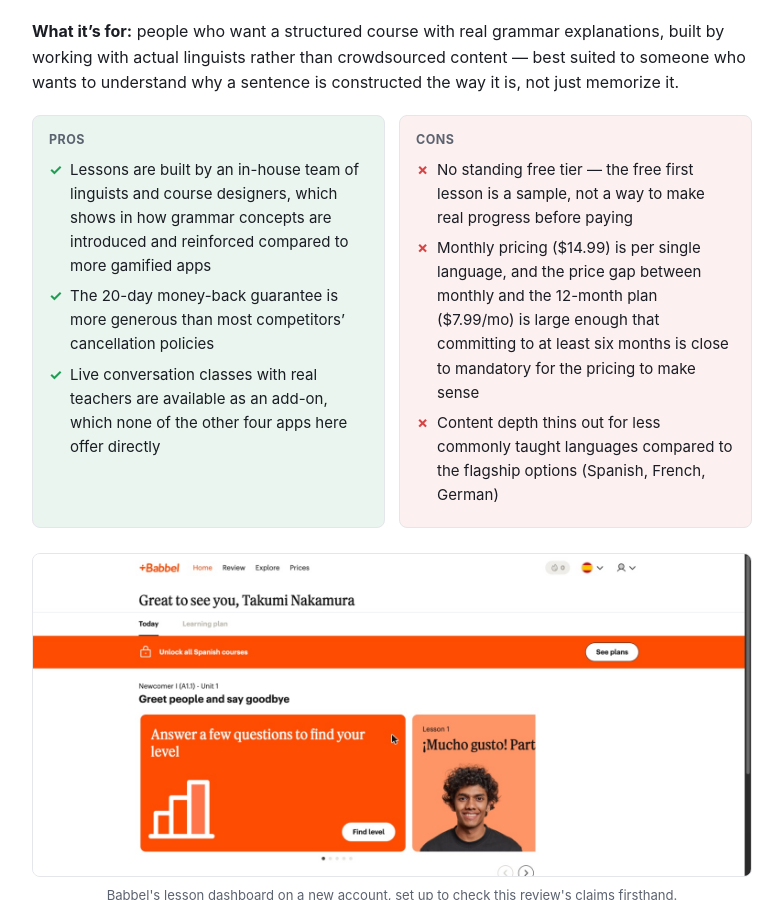
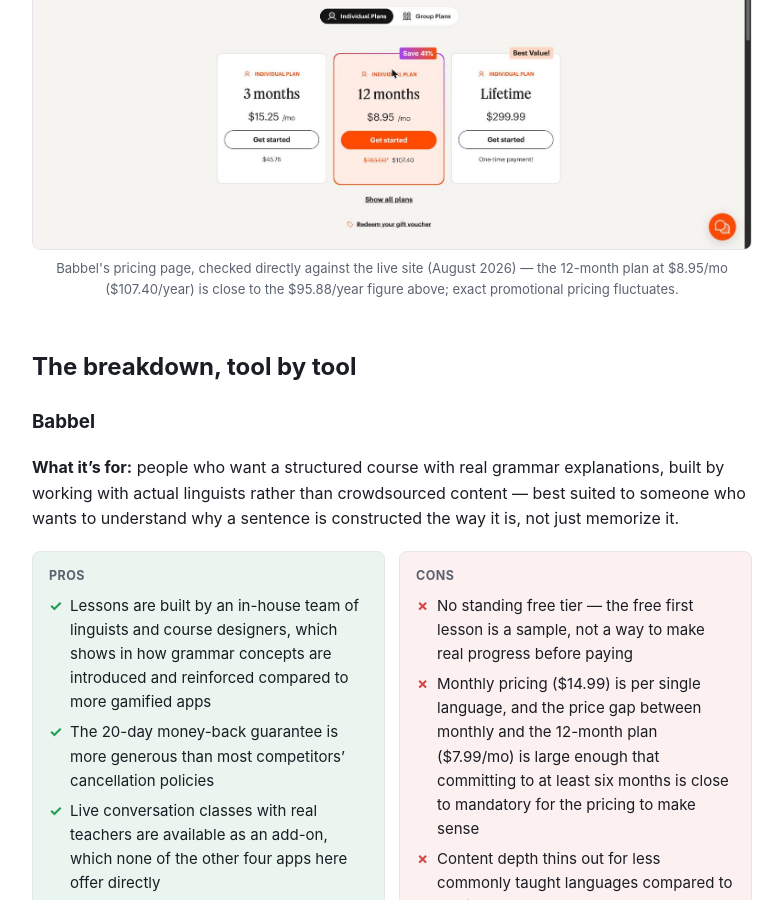
Before and after one commit to akitsu-tkm/overseas-affiliate, a Jekyll site: the page built from _reviews/babbel-review.md, in a window 1280 px wide and 900 px high, scrolled down 3832 px. Shown: the whole window, without its empty margins (248-1031 px from the left). Built offline with Jekyll 4.4.1, drawn with Linux system fonts in a browser that asks for light colours.

Commit message:
Fix Japanese pricing screenshots and add missing Babbel pricing shot
- Canva Pro: pricing screenshot was captured while logged into a
  Japan-region account. Re-captured logged out, using Canva's footer
  language switcher (English (US)) — text is now English; price
  remains in JPY since that's IP-geolocation-driven, not login-driven
  (existing caption already accounted for this).
- Monday.com: pricing screenshot was in Japanese. The public marketing
  pricing page kept redirecting to a branded login screen in this
  browser session, so used the in-app plan comparison view instead
  (English, since account language was already set to English) and
  updated the caption/alt text to match (5 seats, not 3).
- Babbel: had no pricing screenshot at all, unlike every other
  published review. Captured via a temporary guest onboarding profile
  (no real email registered) and embedded it after the pricing table.

Co-Authored-By: Claude Sonnet 5 <noreply@anthropic.com>
Claude-Session: https://claude.ai/code/session_011jhDx1RFeL8CB9UrWrJ1qc

```diff
--- a/_reviews/babbel-review.md
+++ b/_reviews/babbel-review.md
@@ -60,6 +60,11 @@ If trying before paying matters most to you, Duolingo is the only one of the fiv
 | **Pimsleur** | $20.95/mo for All Access (50+ languages), or $19.95/mo for a single language | Annual All Access: $131.96 for the first year, **renewing at $164.95** — a roughly 25% increase confirmed at the point of renewal | Audio-only, spaced-repetition lessons for hands-free listening and speaking practice |
 
 Pimsleur's renewal jump is the clearest, most concrete example of the "check the second year" issue in this category — it's a published, confirmed number, not a rumor. It's a reasonable assumption that similar gaps exist informally on the other subscription-based apps here even where the exact renewal figure isn't published as clearly.
+
+<figure class="screenshot">
+  <img src="{{ '/assets/images/screenshots/babbel-pricing.jpg' | relative_url }}" alt="Babbel's pricing page showing 3-month, 12-month, and lifetime individual plan options" loading="lazy">
+  <figcaption>Babbel's pricing page, checked directly against the live site (August 2026) — the 12-month plan at $8.95/mo ($107.40/year) is close to the $95.88/year figure above; exact promotional pricing fluctuates.</figcaption>
+</figure>
 
 ## The breakdown, tool by tool
 
```
Also changed, not shown: _reviews/monday-review.md (+2 -2 lines), assets/images/screenshots/babbel-pricing.jpg (added), assets/images/screenshots/canva-pro-pricing.jpg, assets/images/screenshots/monday-pricing.jpg.
